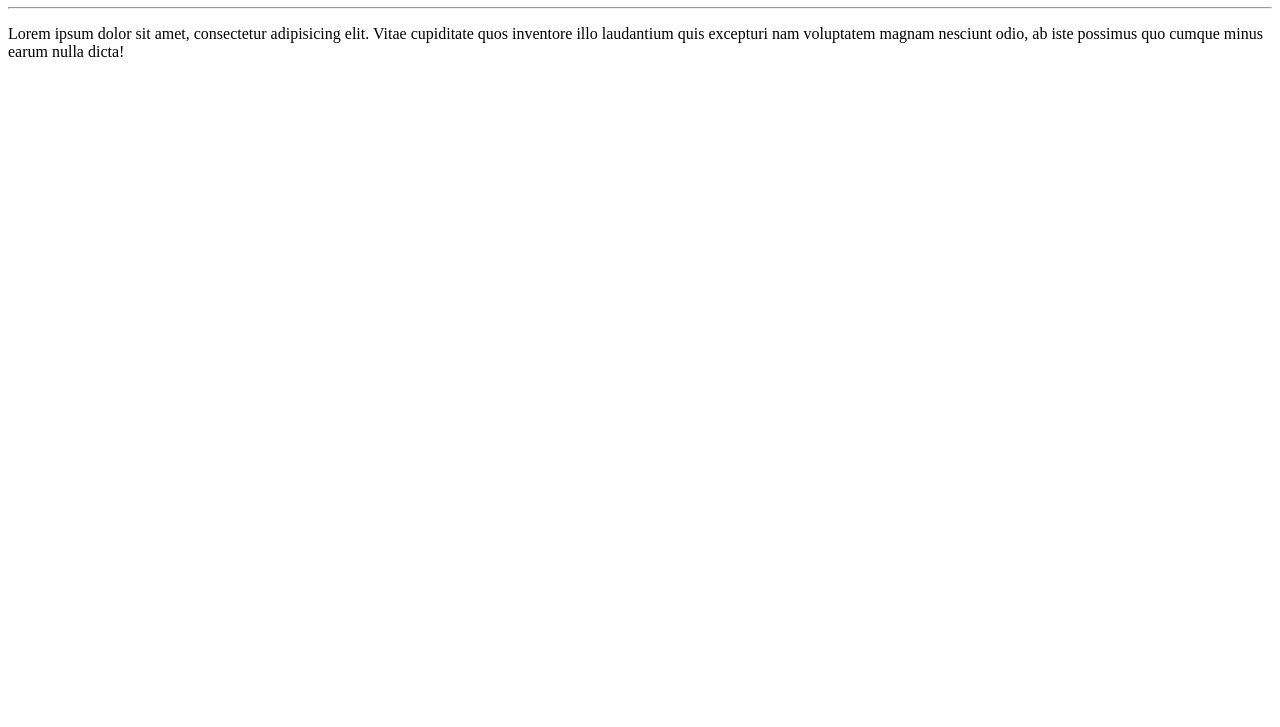
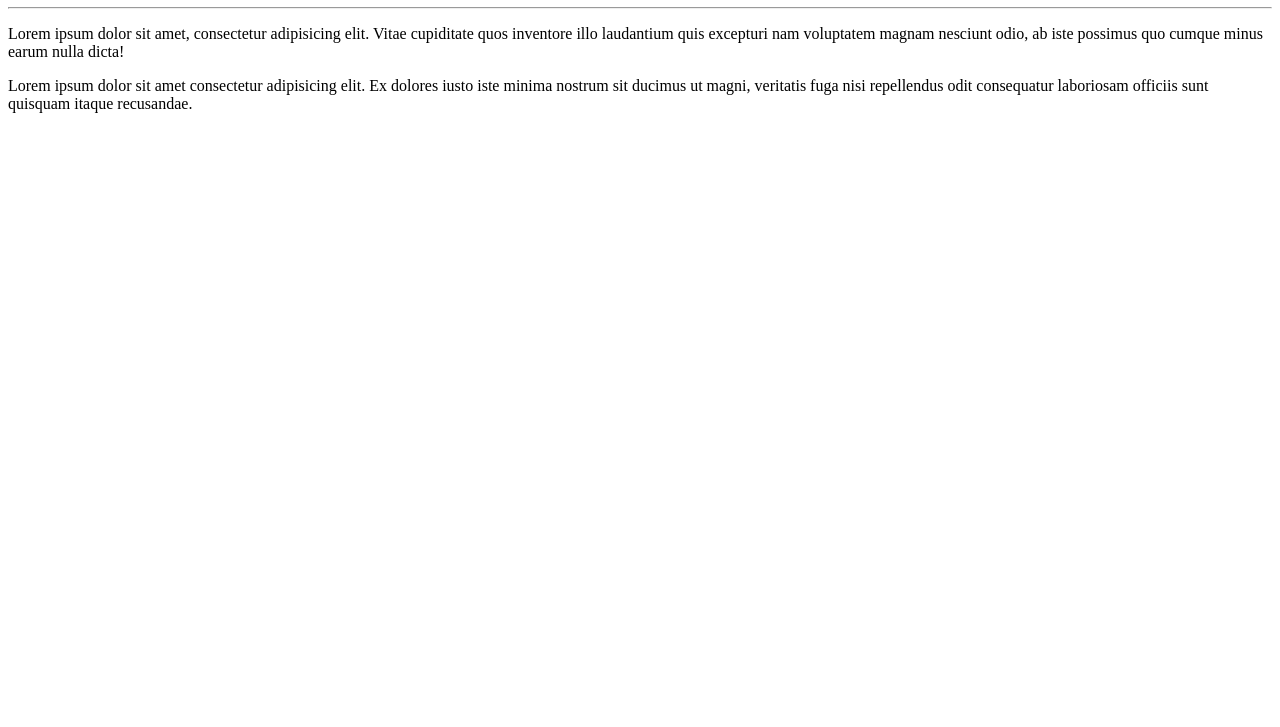
Before and after one commit to pauloln/Ola-Mundo, a plain HTML site: page site-exemplo/index.html in a window 1280 px wide. Shown: the part 73-800 px from the top of the page. Drawn offline with Linux system fonts and the light colour scheme.

Commit message:
adícionei um paragrafo

```diff
--- a/site-exemplo/index.html
+++ b/site-exemplo/index.html
@@ -9,5 +9,6 @@
     <h1>Olá, Mundo!</h1>
     <hr>
     <p>Lorem ipsum dolor sit amet, consectetur adipisicing elit. Vitae cupiditate quos inventore illo laudantium quis excepturi nam voluptatem magnam nesciunt odio, ab iste possimus quo cumque minus earum nulla dicta!</p>
+    <p>Lorem ipsum dolor sit amet consectetur adipisicing elit. Ex dolores iusto iste minima nostrum sit ducimus ut magni, veritatis fuga nisi repellendus odit consequatur laboriosam officiis sunt quisquam itaque recusandae.</p>
 </body>
 </html>
```
